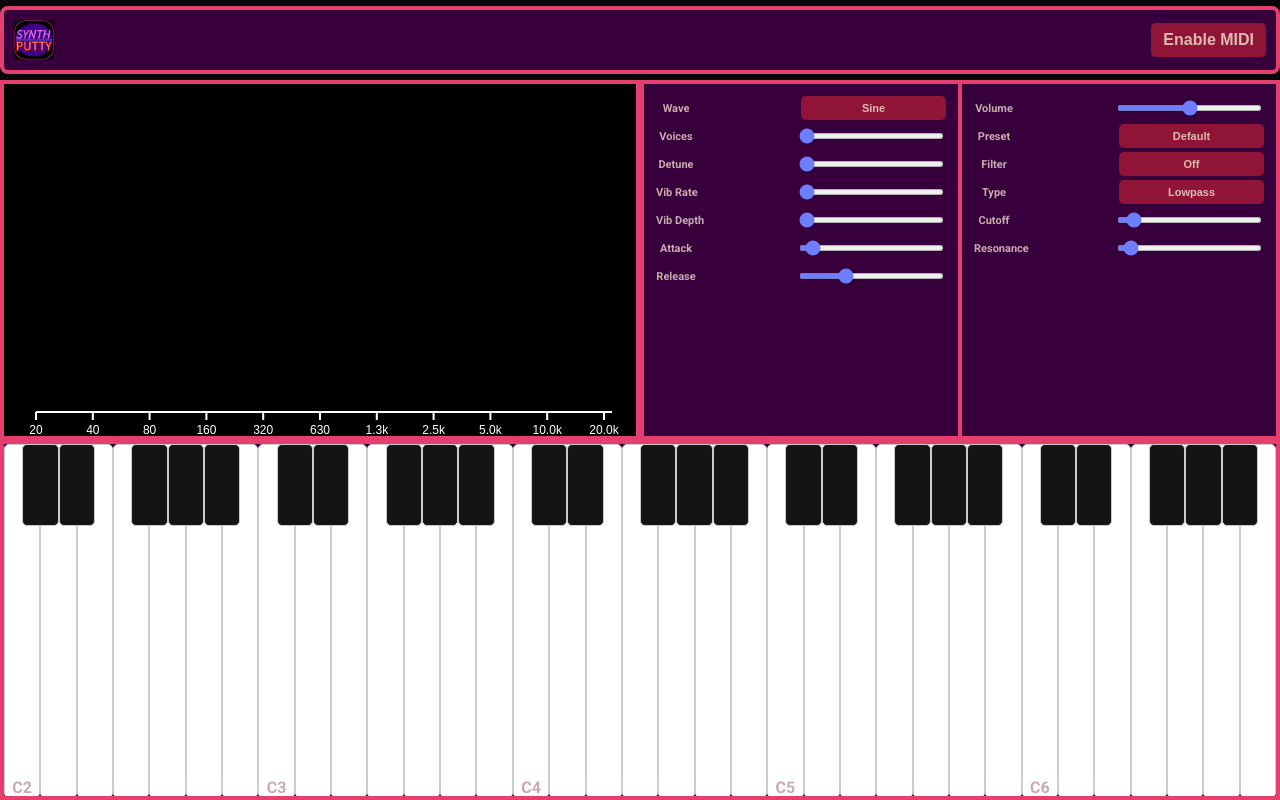
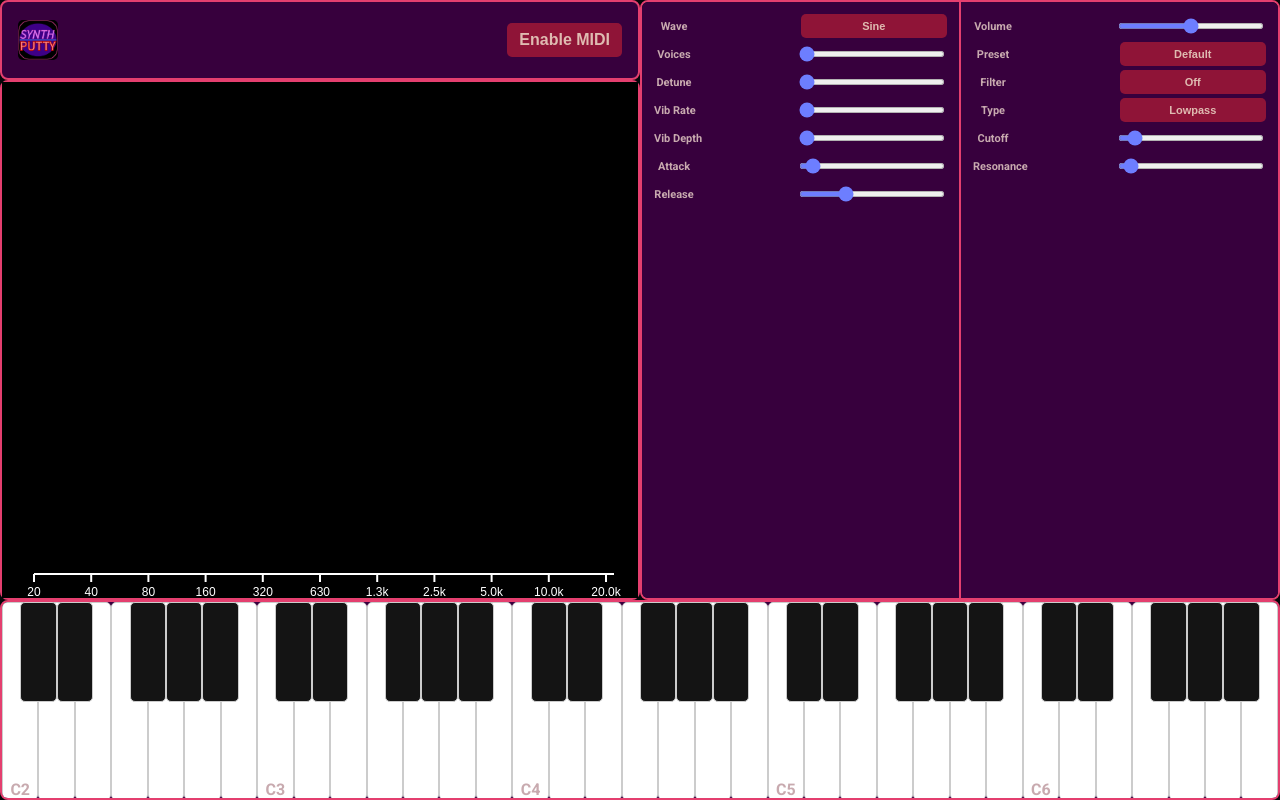
Before and after one commit to EvanCzako/SynthPutty, a React (Create React App) app: page / in a window 1280 px wide. Built offline with nearby package versions, Linux system fonts and the light colour scheme.

Commit message:
Good landscape updates

```diff
--- a/src/App.module.css
+++ b/src/App.module.css
@@ -1,3 +1,61 @@
+@media (orientation: landscape) {
+	.middleRowPanels {
+		flex-direction: row !important;
+		align-items: stretch;
+		justify-content: stretch;
+		width: 100%;
+		min-height: 0;
+		gap: 0;
+		padding: 0;
+		margin: 0;
+		box-sizing: border-box;
+		flex: 1 1 0;
+	}
+	.leftColumn {
+		display: flex;
+		flex-direction: column;
+		flex: 1 1 0;
+		min-width: 0;
+		min-height: 0;
+	}
+	.rightColumn {
+		display: flex;
+		flex-direction: column;
+		flex: 1 1 0;
+		min-width: 0;
+		min-height: 0;
+		height: 100%;
+	}
+	.logoMidiPanel {
+		flex: 0 0 80px;
+		display: flex;
+		align-items: center;
+		justify-content: center;
+		width: 100%;
+		background: transparent;
+		z-index: 2;
+		margin-top: 0 !important;
+		margin-bottom: 0 !important;
+		padding-top: 0 !important;
+		padding-bottom: 0 !important;
+		margin-left: 0 !important;
+		margin-right: 0 !important;
+		padding-left: 0 !important;
+		padding-right: 0 !important;
+		border: none !important;
+	}
+	.leftColumn > .logoMidiPanel {
+		flex-shrink: 0;
+	}
+	.leftColumn > :not(.logoMidiPanel) {
+		flex: 1 1 0;
+		min-height: 0;
+	}
+	.rightColumn > * {
+		flex: 1 1 0;
+		min-height: 0;
+	}
+}
 @media (orientation: portrait) {
    .middleRowPanels {
 	   display: flex;
@@ -110,8 +168,10 @@
    }
 
   .pianoPanel {
-	   flex: 1 1 0;
-	   min-height: 80px;
+	  height: 25vh;
+	  min-height: 60px;
+	  max-height: 25vh;
+	  flex: none;
 	  display: flex;
 	  align-items: stretch;
 	  justify-content: stretch;
--- a/src/App.tsx
+++ b/src/App.tsx
@@ -27,20 +27,40 @@ export const App: React.FC = () => {
     return (
         <div className={styles.app}>
             <div className={styles.panel}>
-                {/* Top: Logo/MIDI panel */}
+                {/* Portrait: original layout. Landscape: custom split. */}
+                {layout === "landscape" ? (
+                    <>
+                        <div className={styles.middleRowPanels}>
+                            {/* Left column: logo + EQ */}
+                            <div className={styles.leftColumn}>
                                 <div className={styles.logoMidiPanel}>
                                     <MainControls />
                                 </div>
-                {/* Middle: 3 panels in a row (landscape only) */}
+                                <EQVisualizer />
+                            </div>
+                            {/* Right column: controls */}
+                            <div className={styles.rightColumn}>
+                                <SynthControls />
+                            </div>
+                        </div>
+                        <div className={styles.pianoPanel}>
+                            <Keyboard />
+                        </div>
+                    </>
+                ) : (
+                    <>
+                        <div className={styles.logoMidiPanel}>
+                            <MainControls />
+                        </div>
                         <div className={styles.middleRowPanels}>
                             <EQVisualizer />
                             <SynthControls />
-                    {/* MainControls is also at top, so skip here */}
                         </div>
-                {/* Bottom: Piano panel (Keyboard) */}
                         <div className={styles.pianoPanel}>
                             <Keyboard />
                         </div>
+                    </>
+                )}
             </div>
         </div>
     );
--- a/src/styles/EQVisualizer.module.css
+++ b/src/styles/EQVisualizer.module.css
@@ -7,7 +7,8 @@
     display: flex;
     justify-content: center;
     align-items: center;
-    border: 4px solid var(--color-mid-pink-1);
+    border: 2px solid var(--color-mid-pink-1);
+    border-radius: 8px;
     box-sizing: border-box;
     overflow: hidden;
     min-height: 0 !important; /* Allow the wrapper to shrink below 100px */
@@ -20,7 +21,8 @@
     min-height: 80px; /* Prevent collapse, adjust as needed */
     display: flex;
     flex: 1;
-    border: 4px solid var(--color-mid-pink-1);
+    border: 2px solid var(--color-mid-pink-1);
+    border-radius: 8px;
     box-sizing: border-box;
 }
 
--- a/src/styles/Keyboard.module.css
+++ b/src/styles/Keyboard.module.css
@@ -6,8 +6,8 @@
     user-select: none;
     /* margin-top: 24px; */
     flex-direction: column;
-    border: 4px solid var(--color-mid-pink-1);
-    border-radius: 0;
+    border: 2px solid var(--color-mid-pink-1);
+    border-radius: 8px;
     background: var(--color-purple-1);
     padding-left: 0;
     padding-right: 0;
@@ -24,6 +24,12 @@
     }
     .blackKeyboard {
         height: 100% !important;
+    }
+    .whiteKey {
+        height: 100% !important;
+    }
+    .blackKey {
+        height: 50% !important;
     }
 }
 
--- a/src/styles/MainControls.module.css
+++ b/src/styles/MainControls.module.css
@@ -2,10 +2,13 @@
 
 .mainControls {
 	width: 100%;
-	padding: 10px;
-    border: 4px solid var(--color-mid-pink-1);
-    border-radius: 8px;
-    background-color: var(--color-purple-1);
+	height: 80px;
+	min-height: 80px;
+	max-height: 80px;
+	padding: 0 16px !important;
+	border: 2px solid var(--color-mid-pink-1);
+	border-radius: 8px !important;
+	background: var(--color-purple-1) !important;
 	display: flex;
 	flex-direction: row;
 	align-items: center;
--- a/src/styles/SynthControls.module.css
+++ b/src/styles/SynthControls.module.css
@@ -6,7 +6,8 @@
 	flex-direction: column;
 	gap: 0;
 	background-color: var(--color-black-1);
-	border: 4px solid var(--color-mid-pink-1);
+	border: 2px solid var(--color-mid-pink-1);
+	border-radius: 8px;
 	box-sizing: border-box;
 	margin: 0;
 	padding: 0;
@@ -20,7 +21,7 @@
 	gap: 10px;
 	padding: 12px;
 	background-color: var(--color-purple-1);
-	border-bottom: 4px solid var(--color-mid-pink-1);
+	border-bottom: 2px solid var(--color-mid-pink-1);
 	box-sizing: border-box;
 	align-items: center;
 	justify-content: space-between;
@@ -64,7 +65,7 @@
 	flex-direction: column;
 	padding: 12px;
 	background-color: var(--color-purple-1);
-	border-right: 4px solid var(--color-mid-pink-1);
+	border-right: 2px solid var(--color-mid-pink-1);
 	box-sizing: border-box;
 	min-width: 0;
 }
```
Lines whose indentation alone changed are shown as unchanged.
